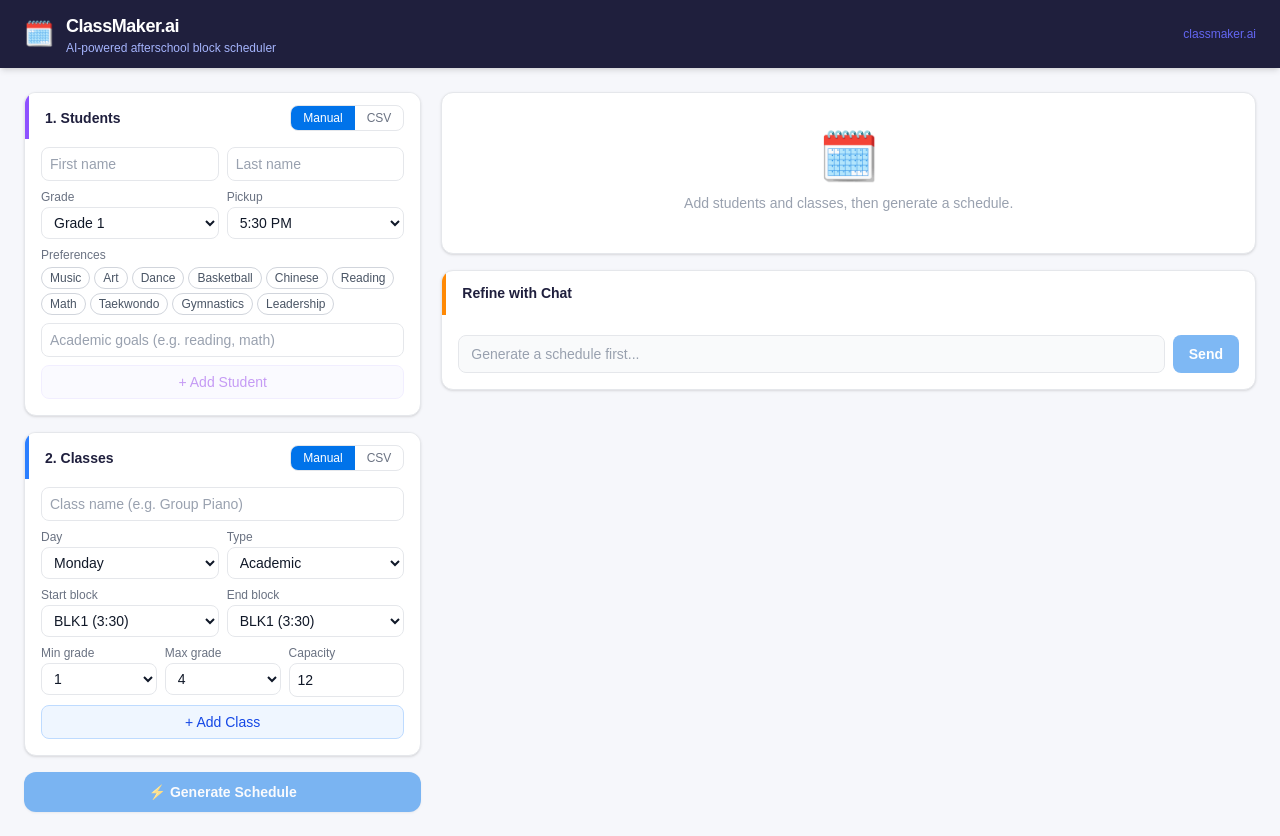
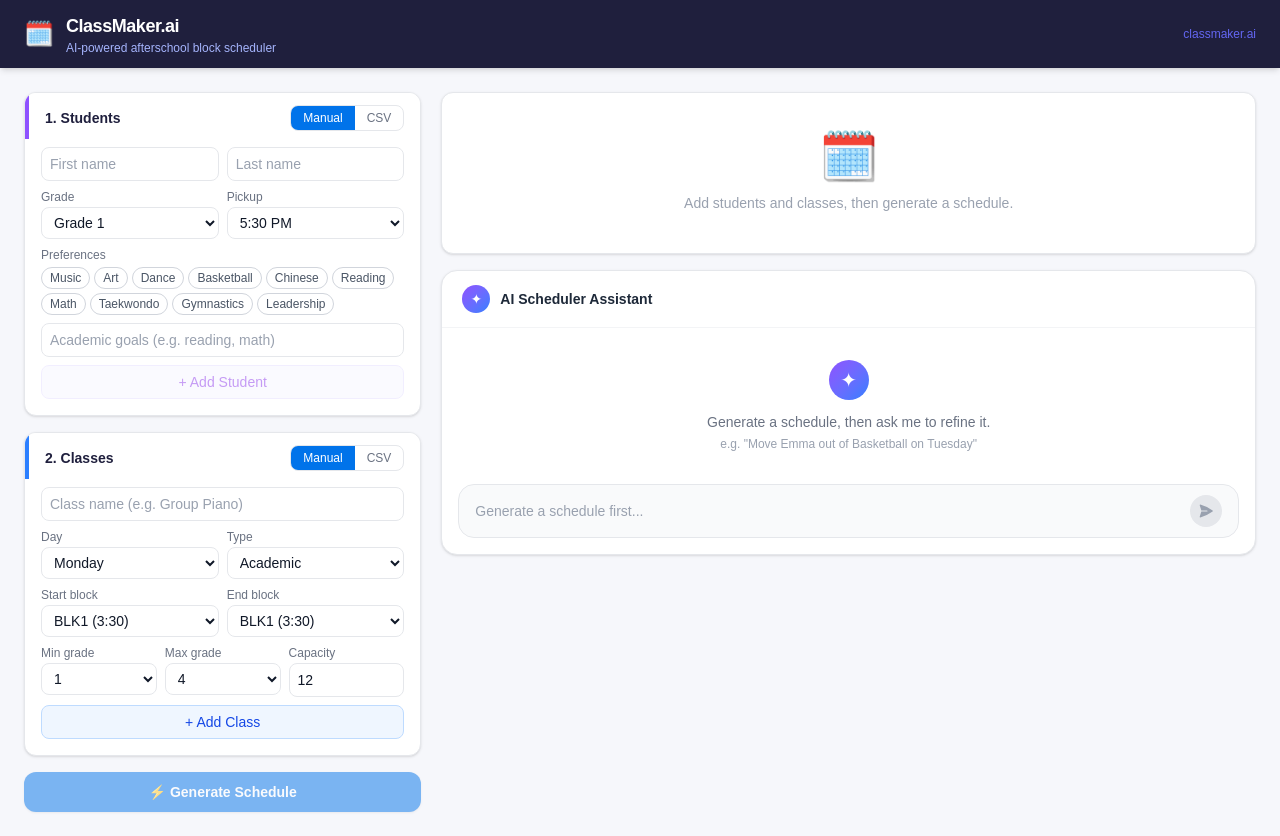
Before and after one commit to viet-in-tech/afterblockbot, a Next.js app: page / in a window 1280 px wide. Built offline with nearby package versions, Linux system fonts and the light colour scheme.

Commit message:
Chat UI: Perplexity/Gemini style bubbles, gradient bot icon, typing animation, pill input

```diff
--- a/app/page.tsx
+++ b/app/page.tsx
@@ -486,28 +486,72 @@
             </div>
           )}
 
-          {/* Chat */}
-          <div className="bg-white rounded-xl border border-gray-200 shadow-sm overflow-hidden">
-            <div className="border-l-4 border-orange-400 px-4 py-3">
-              <h2 className="font-bold text-[#1f1f3d] text-sm">Refine with Chat</h2>
+          {/* Chat — Perplexity/Gemini style */}
+          <div className="bg-white rounded-2xl border border-gray-200 shadow-sm overflow-hidden">
+            <div className="px-5 py-3.5 border-b border-gray-100 flex items-center gap-2.5">
+              <div className="w-7 h-7 rounded-full bg-gradient-to-br from-violet-500 to-blue-500 flex items-center justify-center shrink-0">
+                <span className="text-white text-sm leading-none">✦</span>
+              </div>
+              <h2 className="font-semibold text-gray-800 text-sm">AI Scheduler Assistant</h2>
             </div>
-            <div className="px-4 pb-4 pt-2">
-              <div className="space-y-2 max-h-52 overflow-y-auto mb-3 pr-1">
-                {messages.map((m, i) => (
-                  <div key={i} className={`text-sm px-3 py-2 rounded-lg ${m.role === 'user' ? 'bg-[#e8f0fe] text-[#1a56db] ml-10' : 'bg-gray-50 text-gray-700 mr-10 border border-gray-100'}`}>
-                    {m.content}
+
+            <div className="px-5 py-4 space-y-4 min-h-32 max-h-72 overflow-y-auto">
+              {messages.length === 0 && (
+                <div className="text-center py-4">
+                  <div className="w-10 h-10 rounded-full bg-gradient-to-br from-violet-500 to-blue-500 flex items-center justify-center mx-auto mb-3">
+                    <span className="text-white text-xl leading-none">✦</span>
                   </div>
-                ))}
-                {loading && schedule && <div className="text-sm text-gray-400 italic px-3">Thinking...</div>}
-              </div>
-              <div className="flex gap-2">
-                <input value={input} onChange={e => setInput(e.target.value)} onKeyDown={e => e.key === 'Enter' && sendMessage()}
-                  placeholder={schedule ? 'e.g. "Move Emma out of Basketball on Tuesday"' : 'Generate a schedule first...'}
+                  <p className="text-sm text-gray-500">Generate a schedule, then ask me to refine it.</p>
+                  <p className="text-xs text-gray-400 mt-1">e.g. &quot;Move Emma out of Basketball on Tuesday&quot;</p>
+                </div>
+              )}
+              {messages.map((m, i) =>
+                m.role === 'user' ? (
+                  <div key={i} className="flex justify-end">
+                    <div className="bg-[#0073ea] text-white text-sm px-4 py-2.5 rounded-2xl rounded-tr-sm max-w-[80%] leading-relaxed">
+                      {m.content}
+                    </div>
+                  </div>
+                ) : (
+                  <div key={i} className="flex gap-2.5 items-start">
+                    <div className="w-7 h-7 rounded-full bg-gradient-to-br from-violet-500 to-blue-500 flex items-center justify-center shrink-0 mt-0.5">
+                      <span className="text-white text-xs leading-none">✦</span>
+                    </div>
+                    <div className="bg-gray-50 border border-gray-100 text-gray-700 text-sm px-4 py-2.5 rounded-2xl rounded-tl-sm max-w-[85%] leading-relaxed">
+                      {m.content}
+                    </div>
+                  </div>
+                )
+              )}
+              {loading && schedule && (
+                <div className="flex gap-2.5 items-center">
+                  <div className="w-7 h-7 rounded-full bg-gradient-to-br from-violet-500 to-blue-500 flex items-center justify-center shrink-0">
+                    <span className="text-white text-xs leading-none">✦</span>
+                  </div>
+                  <div className="flex gap-1 px-4 py-3 bg-gray-50 rounded-2xl rounded-tl-sm border border-gray-100">
+                    <span className="w-1.5 h-1.5 bg-gray-400 rounded-full animate-bounce [animation-delay:0ms]" />
+                    <span className="w-1.5 h-1.5 bg-gray-400 rounded-full animate-bounce [animation-delay:150ms]" />
+                    <span className="w-1.5 h-1.5 bg-gray-400 rounded-full animate-bounce [animation-delay:300ms]" />
+                  </div>
+                </div>
+              )}
+            </div>
+
+            <div className="px-4 pb-4">
+              <div className={`flex items-center gap-2 border rounded-2xl px-4 py-2.5 transition-all ${!schedule || loading ? 'bg-gray-50 border-gray-200' : 'bg-white border-gray-300 focus-within:border-[#0073ea] focus-within:ring-2 focus-within:ring-blue-100'}`}>
+                <input
+                  value={input}
+                  onChange={e => setInput(e.target.value)}
+                  onKeyDown={e => e.key === 'Enter' && sendMessage()}
+                  placeholder={schedule ? 'Ask me to adjust the schedule...' : 'Generate a schedule first...'}
                   disabled={!schedule || loading}
-                  className="flex-1 border border-gray-200 rounded-lg px-3 py-2 text-sm text-gray-900 placeholder:text-gray-400 focus:outline-none focus:ring-2 focus:ring-blue-300 disabled:bg-gray-50 disabled:text-gray-400" />
+                  className="flex-1 text-sm text-gray-900 placeholder:text-gray-400 bg-transparent focus:outline-none disabled:text-gray-400"
+                />
                 <button onClick={sendMessage} disabled={!schedule || loading || !input.trim()}
-                  className="bg-[#0073ea] hover:bg-[#0060c0] text-white px-4 py-2 rounded-lg text-sm font-semibold disabled:opacity-50 transition">
-                  Send
+                  className={`w-8 h-8 rounded-full flex items-center justify-center transition shrink-0 ${input.trim() && schedule && !loading ? 'bg-[#0073ea] hover:bg-[#0060c0] text-white' : 'bg-gray-200 text-gray-400'}`}>
+                  <svg xmlns="http://www.w3.org/2000/svg" viewBox="0 0 24 24" fill="currentColor" className="w-4 h-4">
+                    <path d="M3.478 2.405a.75.75 0 00-.926.94l2.432 7.905H13.5a.75.75 0 010 1.5H4.984l-2.432 7.905a.75.75 0 00.926.94 60.519 60.519 0 0018.445-8.986.75.75 0 000-1.218A60.517 60.517 0 003.478 2.405z" />
+                  </svg>
                 </button>
               </div>
             </div>
```
